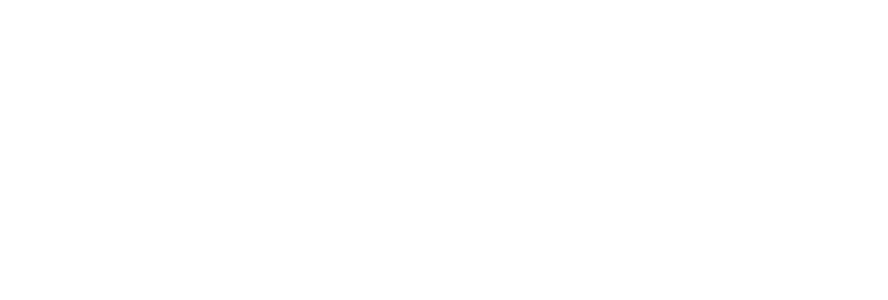
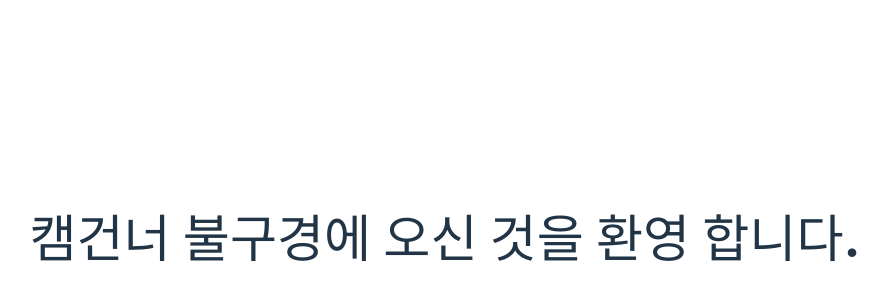
Before and after one commit to stitchzzang/Overthecam_PJT, a React (Vite) app in the folder frontend/overthecam/: page / in a window 1280 px wide. Shown: the part 162-462 px from the top of the page, without its empty margins (195-1083 px from the left). Built offline with nearby package versions, Linux system fonts and the light colour scheme.

Commit message:
feat: 첫 화면 h1 태그 추가, 캠불 환영 문구

```diff
--- a/frontend/overthecam/src/App.jsx
+++ b/frontend/overthecam/src/App.jsx
@@ -5,6 +5,9 @@ function App() {
 
   return (
     <>
+    <div>
+      <h1>캠건너 불구경에 오신 것을 환영 합니다.</h1>
+    </div>
     </>
   )
 }
```
